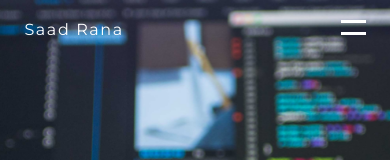
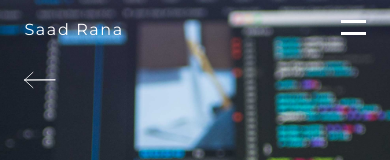
Before and after one commit to saadrana/portfolio-website, a React (Create React App) app: page /aboutPage in a window 390 px wide. Shown: the top 160 px of the page. Built offline with nearby package versions, Linux system fonts and the light colour scheme.

Commit message:
arrow was hiding under image in mobile

```diff
--- a/src/pages/css/about.module.css
+++ b/src/pages/css/about.module.css
@@ -237,7 +237,6 @@ img {
   width: 60px;
   overflow: hidden;
   color: #fff;
-  z-index: 100;
   background: url(../../images/arrow.svg) no-repeat center;
 }
 
@@ -256,6 +255,7 @@ img {
   width: 60px;
   -webkit-transition: 0.6s;
   transition: 0.6s;
+  z-index: 100;
 }
 
 @media (max-width: 420px) {
--- a/src/pages/css/about.module.scss
+++ b/src/pages/css/about.module.scss
@@ -218,7 +218,6 @@ img {
   width: 60px;
   overflow: hidden;
   color: #fff;
-  z-index: 100;
   background: url(../../images/arrow.svg) no-repeat center;
 
   @include mobile {
@@ -233,6 +232,7 @@ img {
     height: 40px;
     width: 60px;
     transition: 0.6s;
+    z-index: 100;
 
     @include mobile {
       top: 60px;
```
Also changed, not shown: 2 other files (tests, documents, lock files or other folders).
